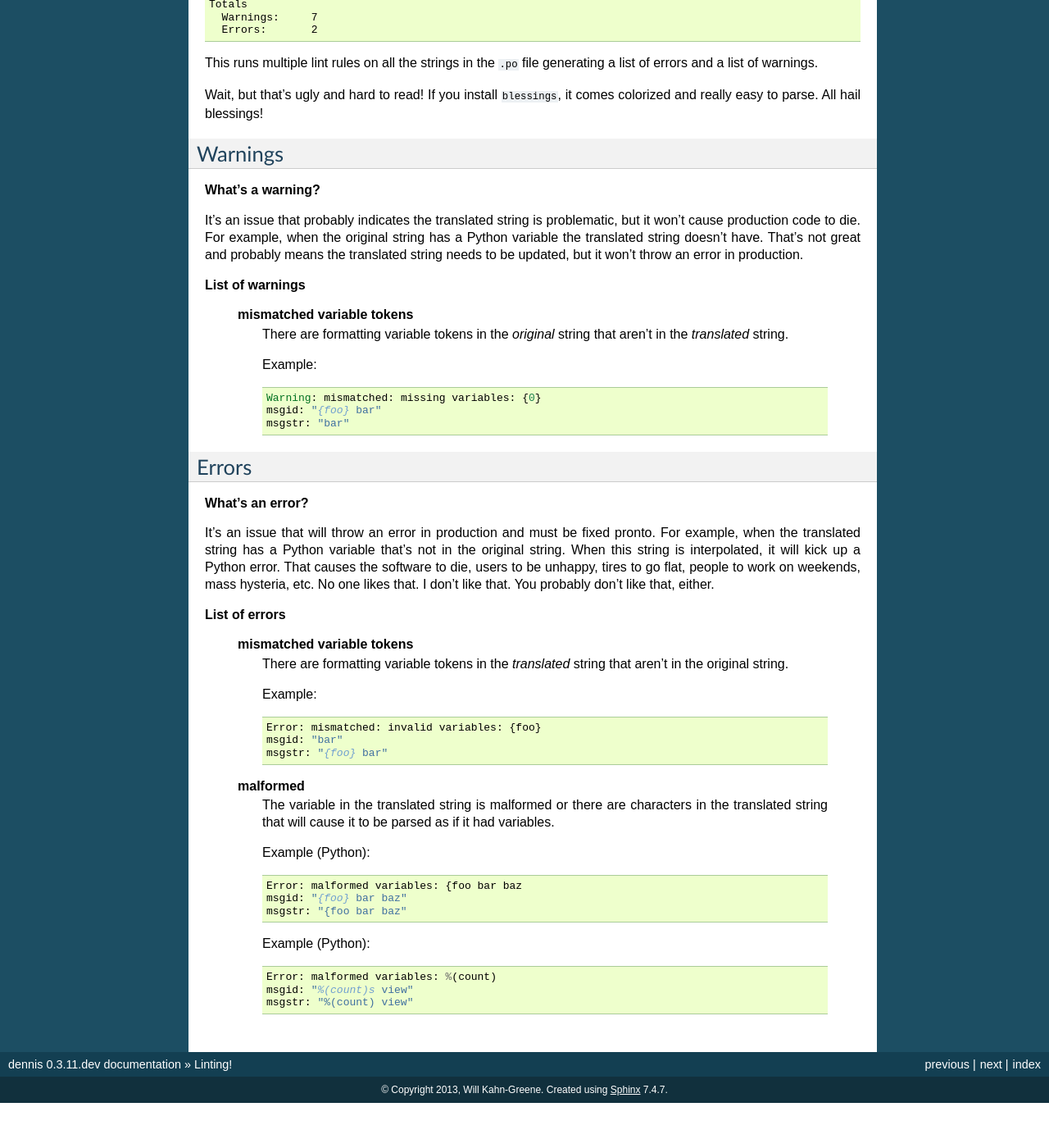
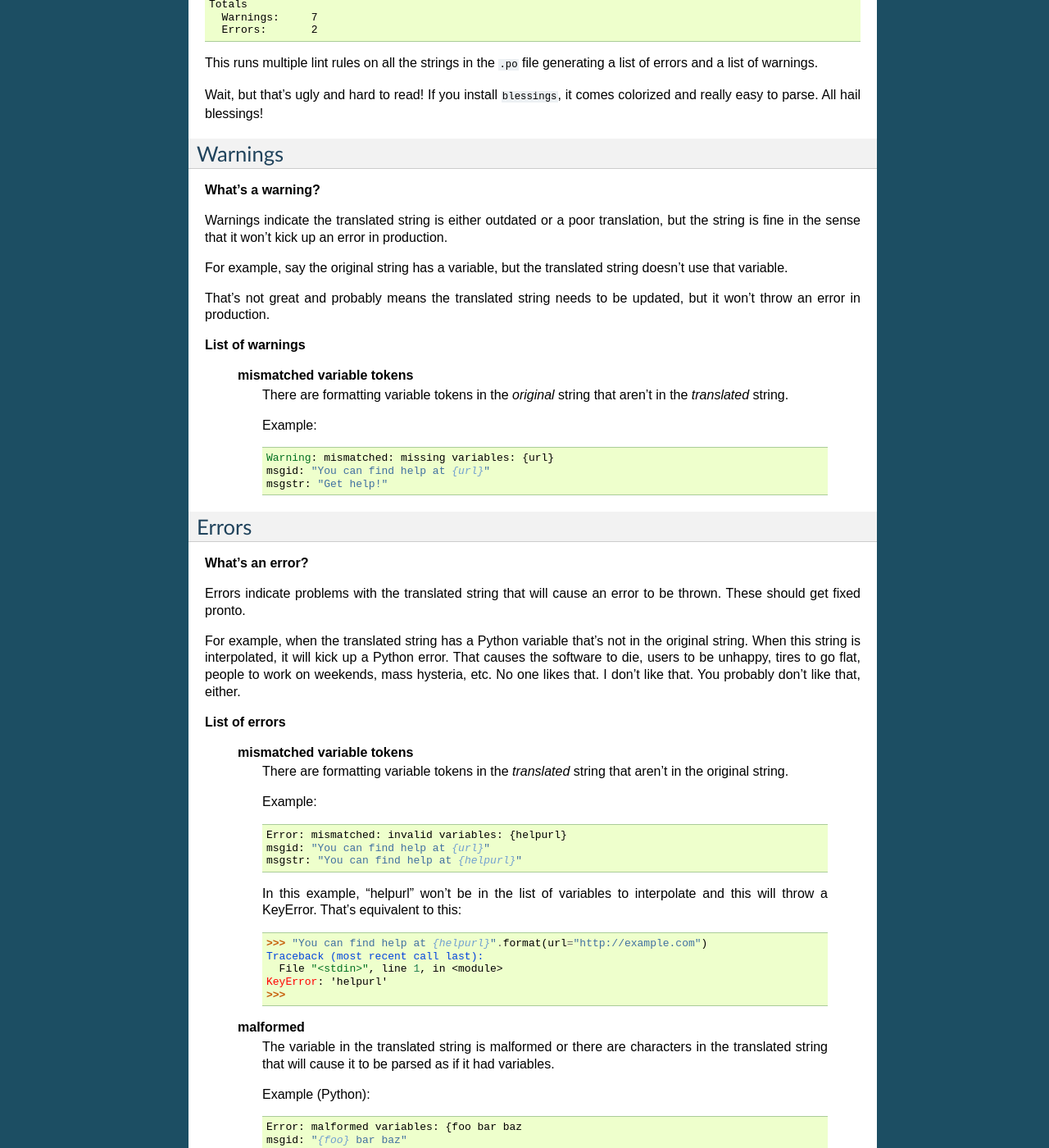
Before and after one commit to mozilla/dennis, a Sphinx documentation site: the page built from docs/linting.rst, in a window 1280 px wide and 1400 px high, scrolled down 1279 px. Shown: the whole window at 82% size. Built offline with Sphinx 7.4.7, drawn with Linux system fonts in a browser that asks for light colours; before the commit the page ends 2624 px from its top, so only the background shows below that; some of the changed text lies outside the part shown.

Commit message:
Rework lintin' docs to be clearerr

```diff
--- a/docs/linting.rst
+++ b/docs/linting.rst
@@ -96,12 +96,15 @@ Warnings
 
 **What's a warning?**
 
-It's an issue that probably indicates the translated string is
-problematic, but it won't cause production code to die. For example,
-when the original string has a Python variable the translated string
-doesn't have. That's not great and probably means the translated
-string needs to be updated, but it won't throw an error in production.
+Warnings indicate the translated string is either outdated or a poor
+translation, but the string is fine in the sense that it won't kick
+up an error in production.
 
+For example, say the original string has a variable, but the
+translated string doesn't use that variable.
+
+That's not great and probably means the translated string needs to be
+updated, but it won't throw an error in production.
 
 **List of warnings**
 
@@ -111,9 +114,9 @@ string needs to be updated, but it won't throw an error in production.
 
         Example::
 
-            Warning: mismatched: missing variables: {0}
-            msgid: "{foo} bar"
-            msgstr: "bar"
+            Warning: mismatched: missing variables: {url}
+            msgid: "You can find help at {url}"
+            msgstr: "Get help!"
 
 
 
@@ -122,13 +125,15 @@ Errors
 
 **What's an error?**
 
-It's an issue that will throw an error in production and must be fixed
-pronto. For example, when the translated string has a Python variable
-that's not in the original string. When this string is interpolated,
-it will kick up a Python error. That causes the software to die, users
-to be unhappy, tires to go flat, people to work on weekends, mass
-hysteria, etc. No one likes that. I don't like that. You probably
-don't like that, either.
+Errors indicate problems with the translated string that will cause
+an error to be thrown. These should get fixed pronto.
+
+For example, when the translated string has a Python variable that's
+not in the original string. When this string is interpolated, it will
+kick up a Python error. That causes the software to die, users to be
+unhappy, tires to go flat, people to work on weekends, mass hysteria,
+etc. No one likes that. I don't like that. You probably don't like
+that, either.
 
 
 **List of errors**
@@ -139,9 +144,20 @@ don't like that, either.
 
         Example::
 
-            Error: mismatched: invalid variables: {foo}
-            msgid: "bar"
-            msgstr: "{foo} bar"
+            Error: mismatched: invalid variables: {helpurl}
+            msgid: "You can find help at {url}"
+            msgstr: "You can find help at {helpurl}"
+
+        In this example, "helpurl" won't be in the list of variables to
+        interpolate and this will throw a KeyError. That's equivalent
+        to this:
+
+        >>> "You can find help at {helpurl}".format(url="http://example.com")
+        Traceback (most recent call last):
+          File "<stdin>", line 1, in <module>
+        KeyError: 'helpurl'
+        >>>
+
 
     **malformed**
         The variable in the translated string is malformed or there are
@@ -154,8 +170,21 @@ don't like that, either.
             msgid: "{foo} bar baz"
             msgstr: "{foo bar baz"
 
+        >>> "{foo bar baz".format(foo="some thing")
+        Traceback (most recent call last):
+          File "<stdin>", line 1, in <module>
+        ValueError: unmatched '{' in format
+        >>>
+
+
         Example (Python)::
 
             Error: malformed variables: %(count)
             msgid: "%(count)s view"
             msgstr: "%(count) view"
+
+        >>> "%(count) view" % {"count": 5}
+        Traceback (most recent call last):
+          File "<stdin>", line 1, in <module>
+        ValueError: unsupported format character 'v' (0x76) at index 9
+        >>>
```
